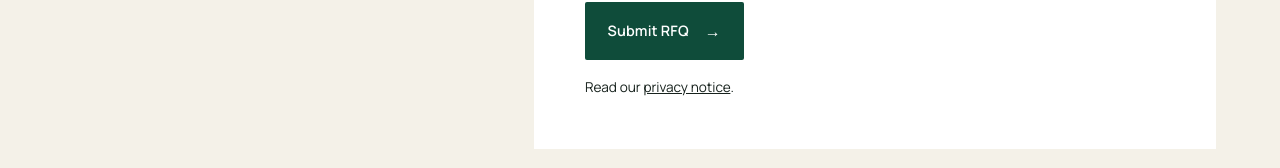
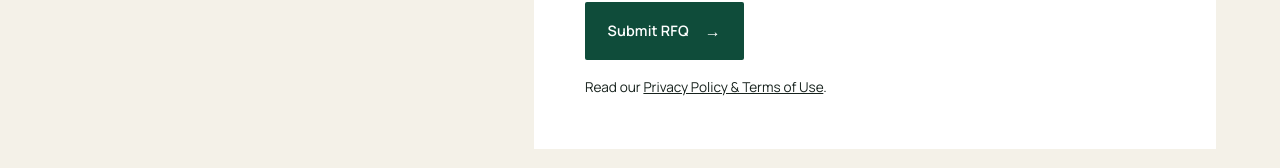
Before and after one commit to Maralight/blumera-preview, a website: page request-quote.html in a window 1280 px wide. Shown: the part 1873-2041 px from the top of the page. Drawn offline with Linux system fonts and the light colour scheme.

Commit message:
Update request-quote.html
Update Terms of Use

```diff
--- a/request-quote.html
+++ b/request-quote.html
@@ -33,7 +33,7 @@
         </div>
         <div class="form-notice" data-form-notice hidden></div>
         <button class="button button--green" type="submit">Submit RFQ <span aria-hidden="true">→</span></button>
-        <p class="form-privacy">Read our <a href="privacy.html">privacy notice</a>.</p>
+        <p class="form-privacy">Read our <a href="privacy.html">Privacy Policy &amp; Terms of Use</a>.</p>
       </form>
     </div></section>
   </main>
```
